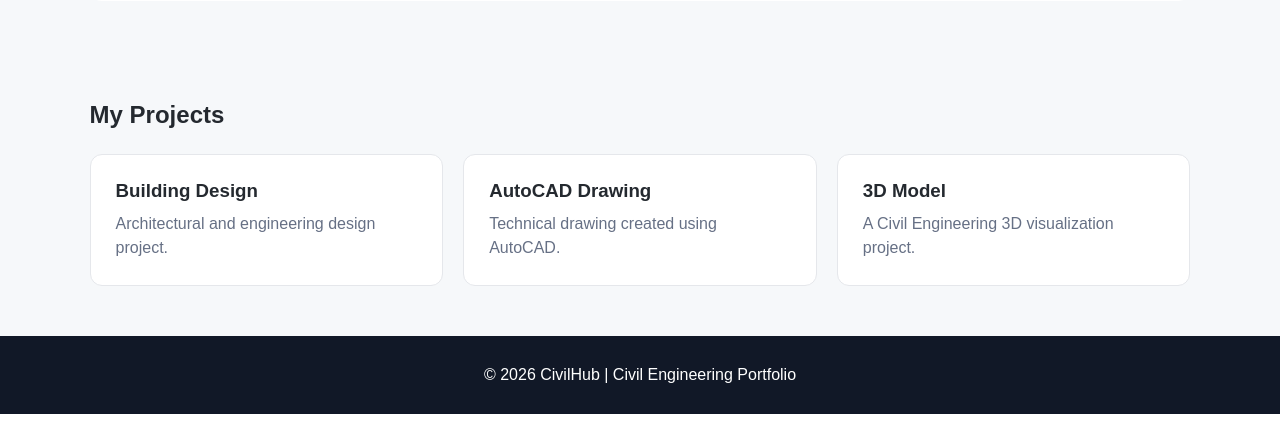
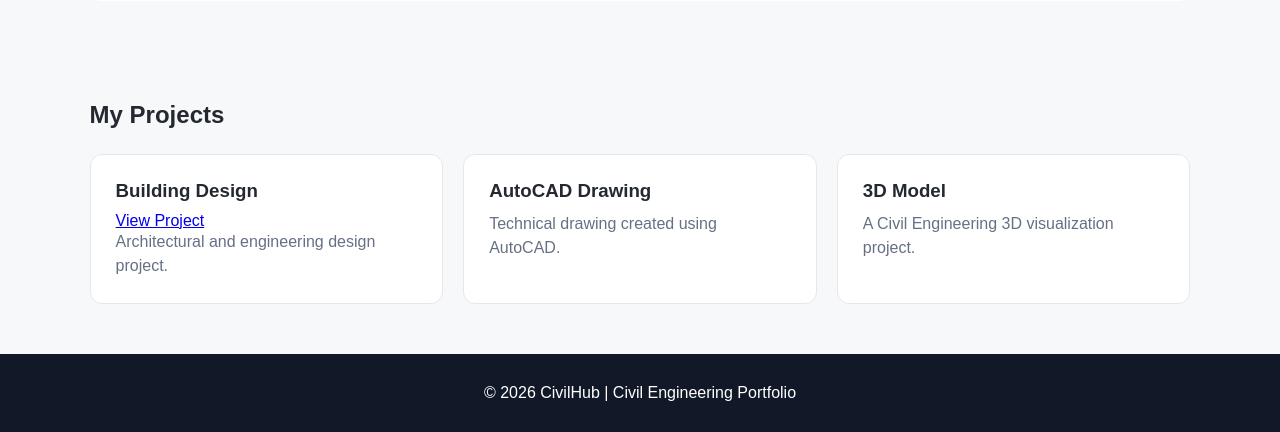
Before and after one commit to mnurulamin096-hue/civilhub, a Flask app: page / in a window 1280 px wide. Shown: the part 648-1080 px from the top of the page. Run offline with Flask 3, Linux system fonts and the light colour scheme.

Commit message:
index.html

```diff
--- a/templates/index.html
+++ b/templates/index.html
@@ -184,6 +184,9 @@
 
                 <h3>Building Design</h3>
 
+                <a href="/project/building-design">View Project</a>
+
+
                 <p>
                     Architectural and engineering
                     design project.
```
